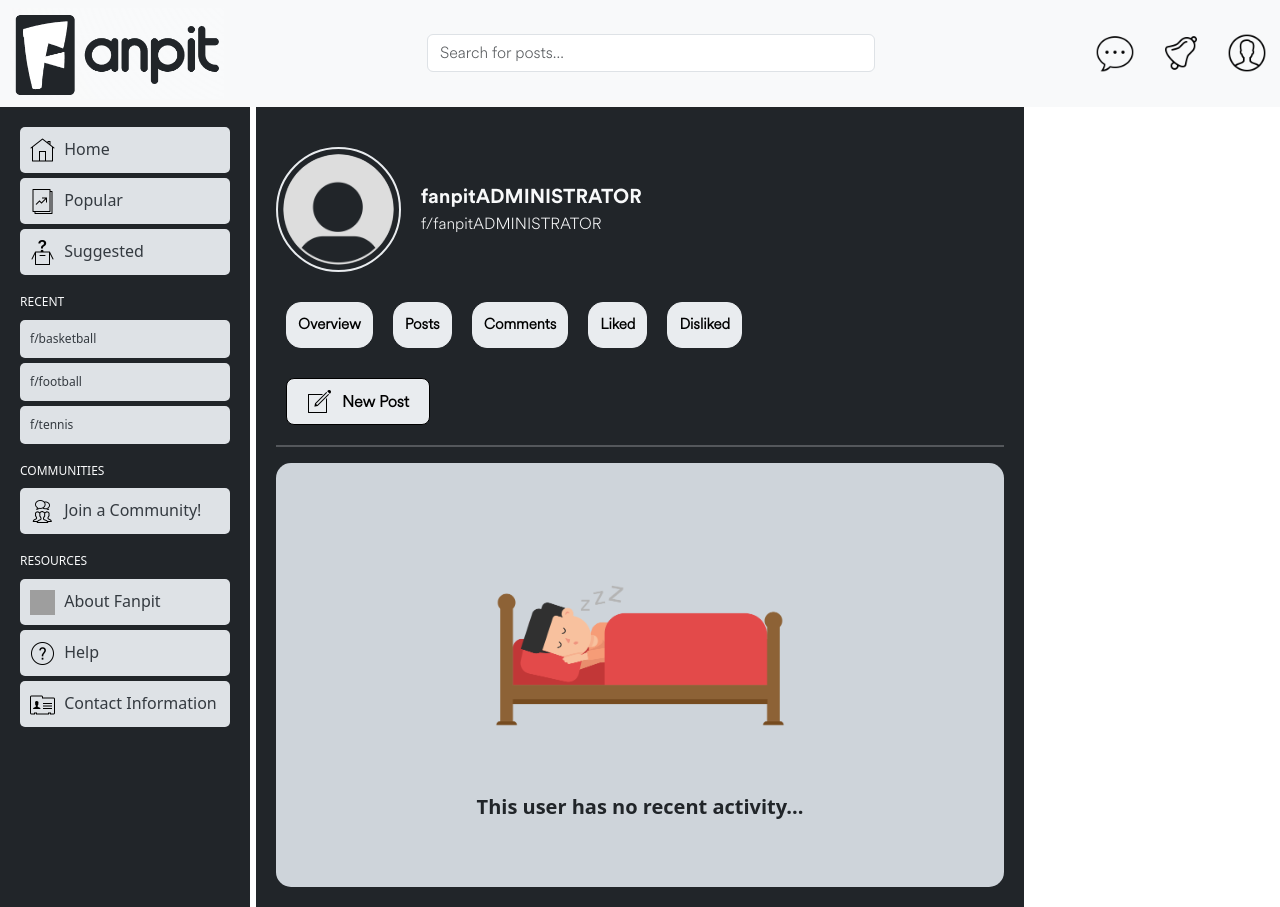
After one commit to olivernicholass/Converso, a PHP site: page /html/profile.html in a window 1280 px wide. The commit adds this page. Run offline with PHP 8.4, Linux system fonts and the light colour scheme; grey boxes are pictures that could not be loaded.

Commit message:
Add hover effect to multiple buttons + Updated margins for main page + Added profile.html/profile.css +

```diff
--- a/css/main.css
+++ b/css/main.css
@@ -44,9 +44,8 @@
   padding: 15px;
   margin-bottom: 20px;
   border-radius: 10px;
-  width: calc(45% - 20px);
+  width: calc((45% - 20px) * 0.7);
 }
-
 .post-buttons {
   display: flex;
   margin-top: 10px;
@@ -60,8 +59,16 @@
   border-radius: 5px;
   cursor: pointer;
   margin-right:10px;
-  background-color:#fff
+  background-color: transparent;
+  transition: background-color 0.3s, transform 0.3s;
 }
+
+.like-button:hover,
+.comment-button:hover,
+.share-button:hover {
+  transform: scale(1.05); /
+}
+
 
 
 .like-button:hover img {
@@ -148,5 +155,11 @@
   color: #343a40;
   border: none;
   cursor: pointer;
-  transition: background-color 0.3s;
+  transition: background-color 0.3s, transform 0.3s;
 }
+
+.button:hover {
+  background-color: #ced4da;
+  color: #212529;
+  transform: scale(1.05);
+}
--- a/css/media.css
+++ b/css/media.css
@@ -12,18 +12,18 @@
     }
   }
 
-  @media (min-width: 1536px) {
+  @media (min-width: 1800px) {
     .main-posts {
       display: grid;
-      grid-template-columns: repeat(3, minmax(500px, 1fr));
+      grid-template-columns: repeat(3, minmax(400px, 1fr));
       gap: 20px;
     }
 
     .main-post-card {
       width: 100%;
+      height: 100%;
     }
   }
-
 
  @media (max-width: 1000px) {
     .custom-sidebar {
@@ -39,6 +39,11 @@
     .custom-sidebar {
       display: none;
     }
+
+    .main-posts {
+      display: block;
+    }
+
 
     .recent-posts{
       display:none;
--- a/css/navbar.css
+++ b/css/navbar.css
@@ -16,6 +16,7 @@
 .navbar-toggler {
   padding: 0.25rem 0.75rem;
 }
+
 
 
 .form-control {
@@ -53,6 +54,15 @@
   margin: 0;
 }
 
+.nav-item{
+transition: background-color 0.3s, transform 0.3s;
+}
+
+.nav-item:hover{
+  transform: scale(1.05); /
+}
+
+
 .navbar,
 .navbar-form,
 .navbar-toggler,
--- /dev/null
+++ b/css/profile.css
@@ -0,0 +1,127 @@
+.profile-container-wrapper {
+    display: flex;
+    flex-direction: column;
+    align-items: center;
+    justify-content: flex-start;
+    min-height: 100vh;
+    margin-top: 20px;
+    width: 60%;
+    background-color: #212529;
+    padding: 20px;
+    margin: 0 auto;
+}
+
+.profile-container {
+    display: flex;
+    align-items: center;
+    margin-bottom: 20px;
+    align-self: flex-start;
+
+}
+
+.profile-picture {
+    width: 125px;
+    height: 125px;
+    border-radius: 80%;
+    margin-right: 10px;
+    border: 2px solid;
+    padding: 5px;
+    margin-top: 20px;
+    border: 2px solid;
+    border-color: #E9ECEF
+}
+
+.separator {
+    width: 100%;
+    height: 2px;
+    background-color: #E9ECEF;
+    margin-top: 20px;
+    border: 0;
+}
+.profile-username {
+    font-weight: bold;
+    font-size: 20px;
+    margin-top: 20px;
+    margin-left: 10px;
+    font-family: 'cr-bold', sans-serif;
+    color: #F8F9FA;
+}
+
+.profile-subname {
+    margin-left: 10px;
+    font-family: 'cr-light', sans-serif;
+    color: #F8F9FA;
+}
+
+.activity-section {
+    flex-grow: 1;
+    border-radius: 15px;
+    background-color: #CED4DA;
+    width: 100%;
+    display: flex;
+    flex-direction: column;
+    justify-content: center;
+    align-items: center;
+}
+
+.activity-section img {
+    display: block;
+    margin: 0 auto;
+    width: 500px;
+}
+
+.activity-section .text {
+    font-size: 20px;
+    font-weight: 600;
+}
+
+
+.profile-sections {
+    display: flex;
+    justify-content: center;
+    align-self: flex-start;
+    font-size: 15px;
+    padding: 10px;
+    font-family: 'cr-light', sans-serif;
+}
+
+.profile-section {
+    margin-right: 20px;
+    background-color: #E9ECEF;
+    padding: 11px;
+    border-radius: 15px;
+    font-weight: 600;
+    border: 1px solid;
+    border-color: #E9ECEF
+}
+
+.create-post-button {
+    display: flex;
+    align-items: center;
+    margin-top: 20px;
+    padding: 10px 20px;
+    background-color: #E9ECEF;
+    color: #000;
+    margin-left: 10px;
+    align-self: flex-start;
+    border-color: #212529;
+    border: 1px solid;
+    border-radius: 8px;
+    cursor: pointer;
+    font-size: 16px;
+    font-weight: 600;
+    transition: background-color 0.3s;
+    font-family: 'cr-light', sans-serif;
+}
+
+.profile-section:hover {
+    background-color: #CED4DA;
+}
+
+.create-post-button:hover {
+    background-color: #CED4DA;
+}
+
+.profile-section:last-child {
+    margin-right: 0;
+}
--- a/html/about.html
+++ b/html/about.html
@@ -11,10 +11,6 @@
 
         <div class="top">
             <img class="about-main" src="../images/about-main.png" alt="backdrop">
-            <div class="top-text">
-                <h2>About Us</h2>
-                <h3>For the fans.</h3>
-            </div>
         </div>
 
         <div class="main">
--- a/html/post.html
+++ b/html/post.html
@@ -4,7 +4,7 @@
 <head>
     <link href="//maxcdn.bootstrapcdn.com/bootstrap/3.3.0/css/bootstrap.min.css" rel="stylesheet" id="bootstrap-css">
     <link href="/css/post.css" rel="stylesheet">
-    <title>post</title>
+    <title>Create Post</title>
 </head>
 
 <body>
--- /dev/null
+++ b/html/profile.html
@@ -0,0 +1,113 @@
+<!DOCTYPE html>
+<html lang="en">
+
+<head>
+  <meta charset="UTF-8">
+  <meta name="viewport" content="width=device-width, initial-scale=1, shrink-to-fit=no">
+  <link href="https://cdn.jsdelivr.net/npm/bootstrap@5.3.0/dist/css/bootstrap.min.css" rel="stylesheet">
+  <link rel="stylesheet" type="text/css" href="../css/navbar.css">
+  <link rel="stylesheet" type="text/css" href="../css/main.css">
+  <link rel="stylesheet" type="text/css" href="../css/media.css">
+  <link rel="stylesheet" type="text/css" href="../css/profile.css">
+  <title>Fanpit</title>
+</head>
+
+<body>
+
+    <!-- Navbar -->
+  <nav class="navbar sticky-top navbar-expand navbar-dark bg-dark">
+    <a class="navbar-brand" href="#"><img class="fanpit-logo" src="../images/fanpit.png" alt="fanpit"></a>
+
+      <input class="form-control" type="search" placeholder="Search for posts..." aria-label="Search">
+
+      <div class="navbar-collapse">
+        <ul class="navbar-nav ms-auto">
+          <li class="nav-item">
+            <a class="nav-link" href="#"><img class="icon" src="../icons/message.png" alt="Contact"></a>
+          </li>
+          <li class="nav-item">
+            <a class="nav-link" href="#"><img class="icon" src="../icons/notification.png" alt="Notifications"></a>
+          </li>
+          <li class="nav-item">
+            <a class="nav-link" href="#"><img class="icon" src="../icons/usericon.png" alt="User"></a>
+          </li>
+        </ul>
+      </div>
+    </nav>
+
+    <!-- Sidebar -->
+    <div class="col-lg-4 custom-sidebar">
+        <div class="button-section">
+          <button class="button">
+            <img src="../icons/home2.png" alt="Home" style="width: 25px; height: 25px; color:black; margin-right: 5px;"/> Home
+          </button>
+          <button class="button">
+            <img src="../icons/popular.png" alt="Popular" style="width: 25px; height: 25px; color:black; margin-right: 5px;"/> Popular
+          </button>
+          <button class="button">
+            <img src="../icons/suggested.png" alt="All" style="width: 25px; height: 25px; color:black; margin-right: 5px;"/> Suggested
+          </button>
+        </div>
+
+        <div class="button-section">
+          <h2 class="cr-light" style="font-size: 12px;">RECENT</h2>
+          <button class="button" style="font-size: 12px;">f/basketball</button>
+          <button class="button" style="font-size: 12px;">f/football</button>
+          <button class="button" style="font-size: 12px;">f/tennis</button>
+        </div>
+
+        <div class="button-section">
+          <h2 class="cr-light" style="font-size: 12px;">COMMUNITIES</h2>
+          <button class="button">
+            <img src="../icons/community.png" alt="Community" style="width: 25px; height: 25px; color:black; margin-right: 5px;"/> Join a Community!
+          </button>
+        </div>
+
+        <div class="button-section">
+          <h2 class="cr-light" style="font-size: 12px;">RESOURCES</h2>
+          <button class="button">
+            <img src="../icons/about.png" alt="About" style="width: 25px; height: 25px; color:black; margin-right: 5px;"/> About Fanpit
+          </button>
+          <button class="button">
+            <img src="../icons/help.png" alt="Help" style="width: 25px; height: 25px; color:black; margin-right: 5px;"/> Help
+          </button>
+          <button class="button">
+            <img src="../icons/contact.png" alt="Contact" style="width: 25px; height: 25px; color:black; margin-right: 5px;"/> Contact Information
+          </button>
+        </div>
+      </div>
+
+            <!-- Username/Profile Picture -->
+        <div class="profile-container-wrapper">
+            <div class="profile-container">
+                <img src="../images/default.png" alt="Profile Picture" class="profile-picture">
+                <div>
+                    <div class="profile-username">fanpitADMINISTRATOR</div>
+                    <div class="profile-subname">f/fanpitADMINISTRATOR</div>
+                </div>
+            </div>
+
+            <!-- Buttons Underneath Profile Picture/Username -->
+            <div class="profile-sections">
+                <button class="profile-section">Overview</button>
+                <button class="profile-section">Posts</button>
+                <button class="profile-section">Comments</button>
+                <button class="profile-section">Liked</button>
+                <button class="profile-section">Disliked</button>
+            </div>
+
+            <!-- Create Post Button -->
+            <button class="create-post-button">
+                <img src="../icons/create.png" alt="Create" style="width: 25px; height: 25px; margin-right: 10px;">
+                <span>New Post</span>
+            </button>
+
+            <hr class="separator">
+
+            <div class="activity-section">
+                <img src="../images/sleeping.png" alt="Activity Image">
+                <p class="text">This user has no recent activity...</p>
+            </div>
+        </div>
+</body>
+</html>
```
Also changed, not shown: html/index.html (+2 -7 lines), html/thread.html (+3 -10 lines), icons/create.png (added), images/default.png (added), images/sleeping.png (added).
